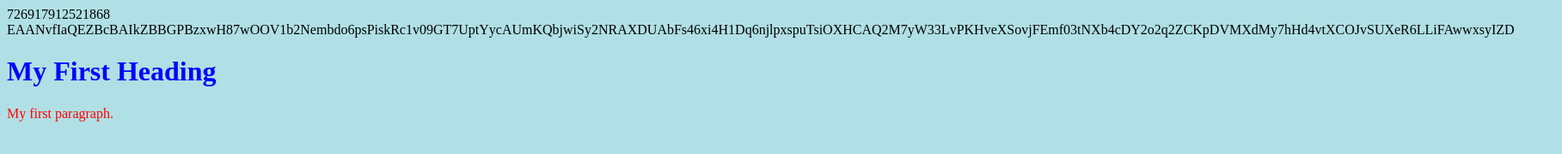
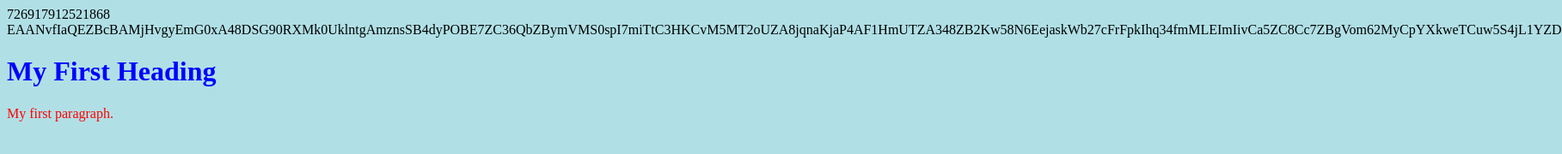
Before and after one commit to dxbod/test, a plain HTML site: page index.html in a window 1280 px wide. Shown: the whole page at 86% size, 1817 px wide, since content can reach past the window. Drawn offline with Linux system fonts and the light colour scheme.

Commit message:
Update index.html

```diff
--- a/index.html
+++ b/index.html
@@ -7,8 +7,7 @@
 
   <title>Page Title</title>
   726917912521868
-  EAANvfIaQEZBcBAIkZBBGPBzxwH87wOOV1b2Nembdo6psPiskRc1v09GT7UptYycAUmKQbjwiSy2NRAXDUAbFs46xi4H1Dq6njlpxspuTsiOXHCAQ2M7yW33LvPKHveXSovjFEmf03tNXb4cDY2o2q2ZCKpDVMXdMy7hHd4vtXCOJvSUXeR6LLiFAwwxsyIZD
-
+  EAANvfIaQEZBcBAMjHvgyEmG0xA48DSG90RXMk0UklntgAmznsSB4dyPOBE7ZC36QbZBymVMS0spI7miTtC3HKCvM5MT2oUZA8jqnaKjaP4AF1HmUTZA348ZB2Kw58N6EejaskWb27cFrFpkIhq34fmMLEImIivCa5ZC8Cc7ZBgVom62MyCpYXkweTCuw5S4jL1YZD
   <!-- Google Tag Manager -->
   <script>(function(w,d,s,l,i){w[l]=w[l]||[];w[l].push({'gtm.start':
   new Date().getTime(),event:'gtm.js'});var f=d.getElementsByTagName(s)[0],
```
